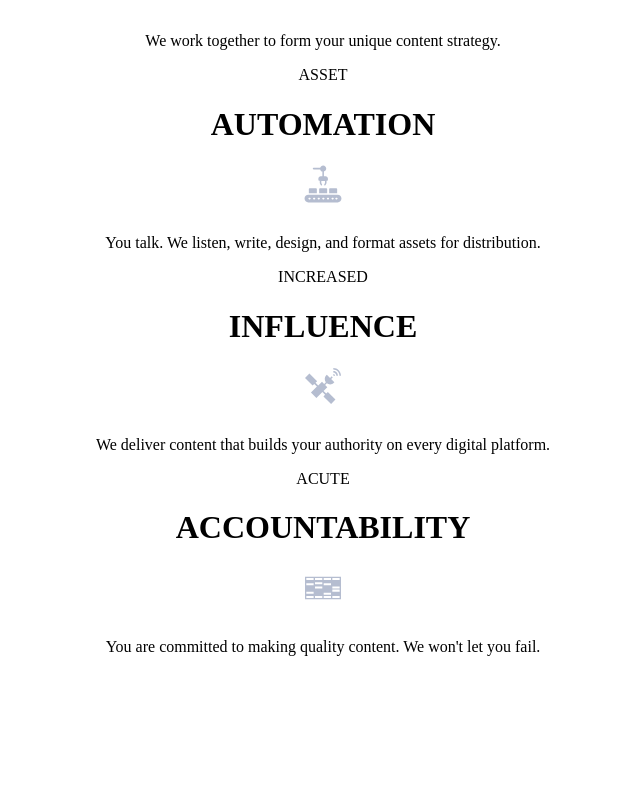
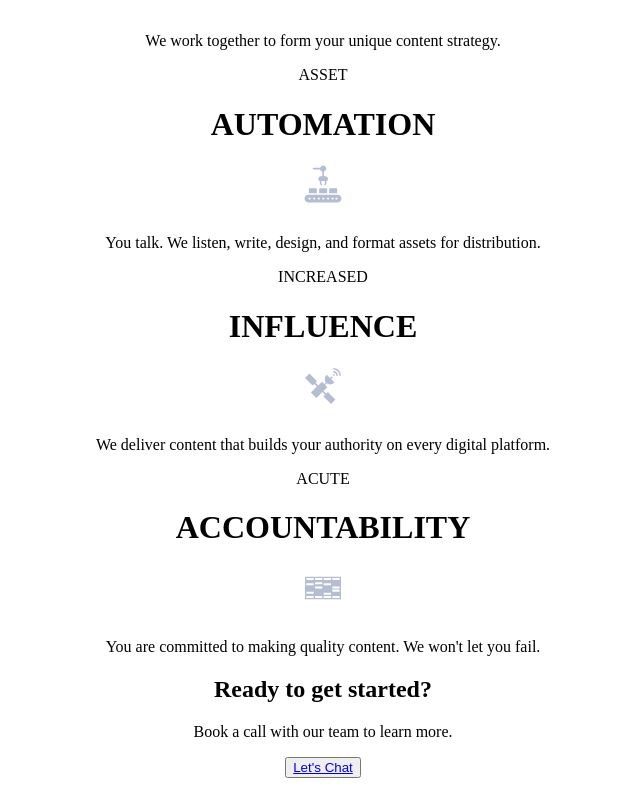
Before and after one commit to CharlesIvia/trust-accelerator-clone, a React (Create React App) app: page / in a window 1280 px wide. Shown: the part 1086-1872 px from the top of the page, without its empty margins (317-957 px from the left). Before the commit the page ends 1758 px from the top, so only its background shows below. Built offline with nearby package versions, Linux system fonts and the light colour scheme.

Commit message:
Created and added Started.js

```diff
--- a/src/App.js
+++ b/src/App.js
@@ -4,6 +4,7 @@ import Hero from "./components/Hero";
 import Contact from "./components/Contact";
 import Influence from "./components/Influence";
 import Gains from "./components/Gains";
+import Started from "./components/Started";
 
 function App() {
   return (
@@ -12,6 +13,7 @@ function App() {
       <Contact />
       <Influence />
       <Gains />
+      <Started />
     </div>
   );
 }
--- /dev/null
+++ b/src/components/Started.js
@@ -0,0 +1,17 @@
+import React from "react";
+
+const Started = () => {
+  return (
+    <div>
+      <div>
+        <h2>Ready to get started?</h2>
+        <p>Book a call with our team to learn more.</p>
+      </div>
+      <button>
+        <a href="#home">Let's Chat</a>
+      </button>
+    </div>
+  );
+};
+
+export default Started;
```
